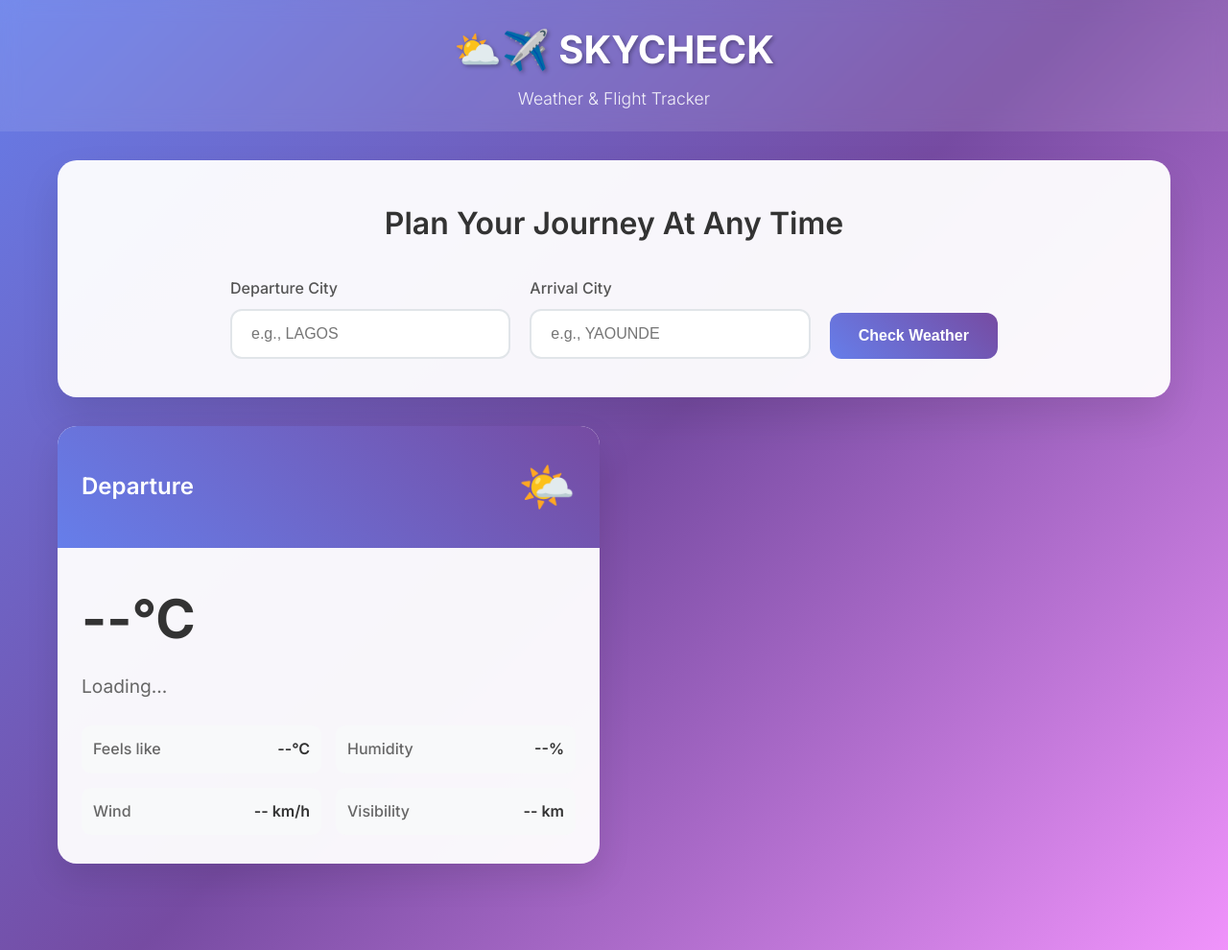
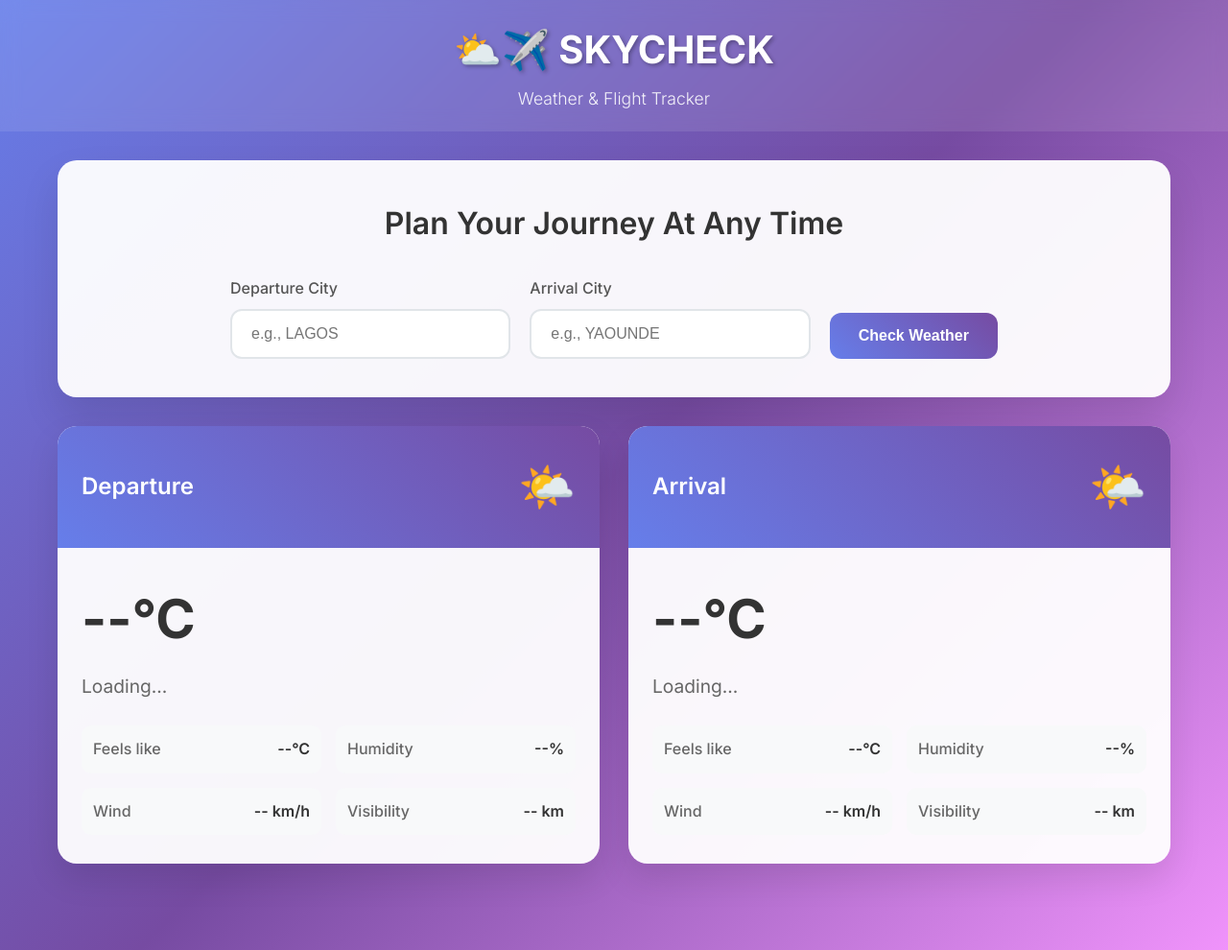
Before and after one commit to Hammuel15/SkyCheck, a plain HTML site: page index.html in a window 1280 px wide. Shown: the whole page at 96% size. Drawn offline with Linux system fonts and the light colour scheme.

Commit message:
added the arrival display grid card

```diff
--- a/index.html
+++ b/index.html
@@ -91,6 +91,34 @@
                     </div>
 
                     <!-- Arrival Weather Card -->
+                    <div class="weather-card">
+                        <div class="card-header">
+                            <h3 id="arrivalCity">Arrival</h3>
+                            <span class="weather-icon" id="arrivalIcon">🌤️</span>
+                        </div>
+                        <div class="card-body">
+                            <div class="temperature" id="arrivalTemp">--°C</div>
+                            <div class="weather-desc" id="arrivalDesc">Loading...</div>
+                            <div class="weather-details">
+                                <div class="detail-item">
+                                    <span class="label">Feels like</span>
+                                    <span class="value" id="arrivalFeels">--°C</span>
+                                </div>
+                                <div class="detail-item">
+                                    <span class="label">Humidity</span>
+                                    <span class="value" id="arrivalHumidity">--%</span>
+                                </div>
+                                <div class="detail-item">
+                                    <span class="label">Wind</span>
+                                    <span class="value" id="arrivalWind">-- km/h</span>
+                                </div>
+                                <div class="detail-item">
+                                    <span class="label">Visibility</span>
+                                    <span class="value" id="arrivalVisibility">-- km</span>
+                                </div>
+                            </div>
+                        </div>
+                    </div>
 
                 </div>
 
```
